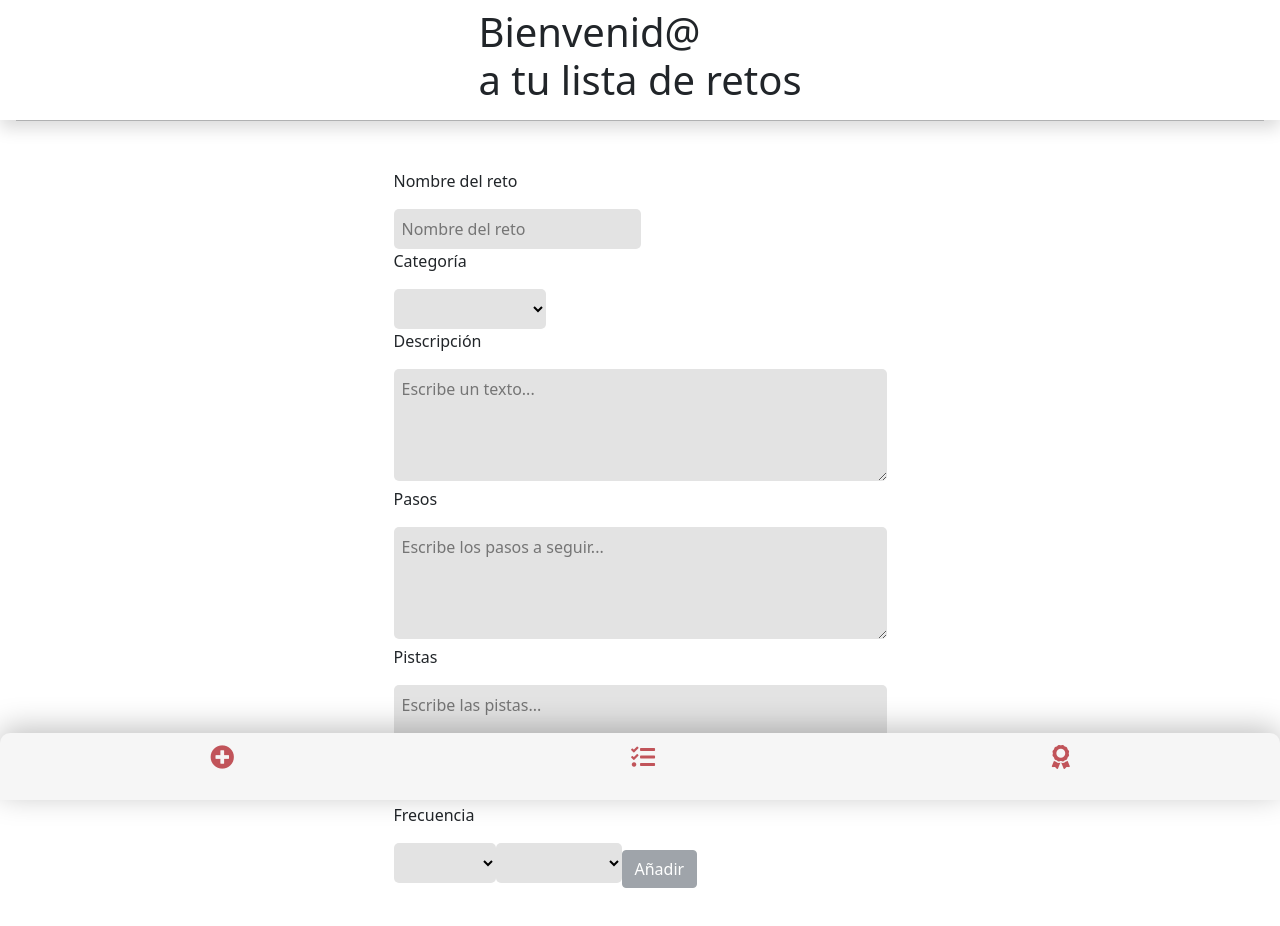
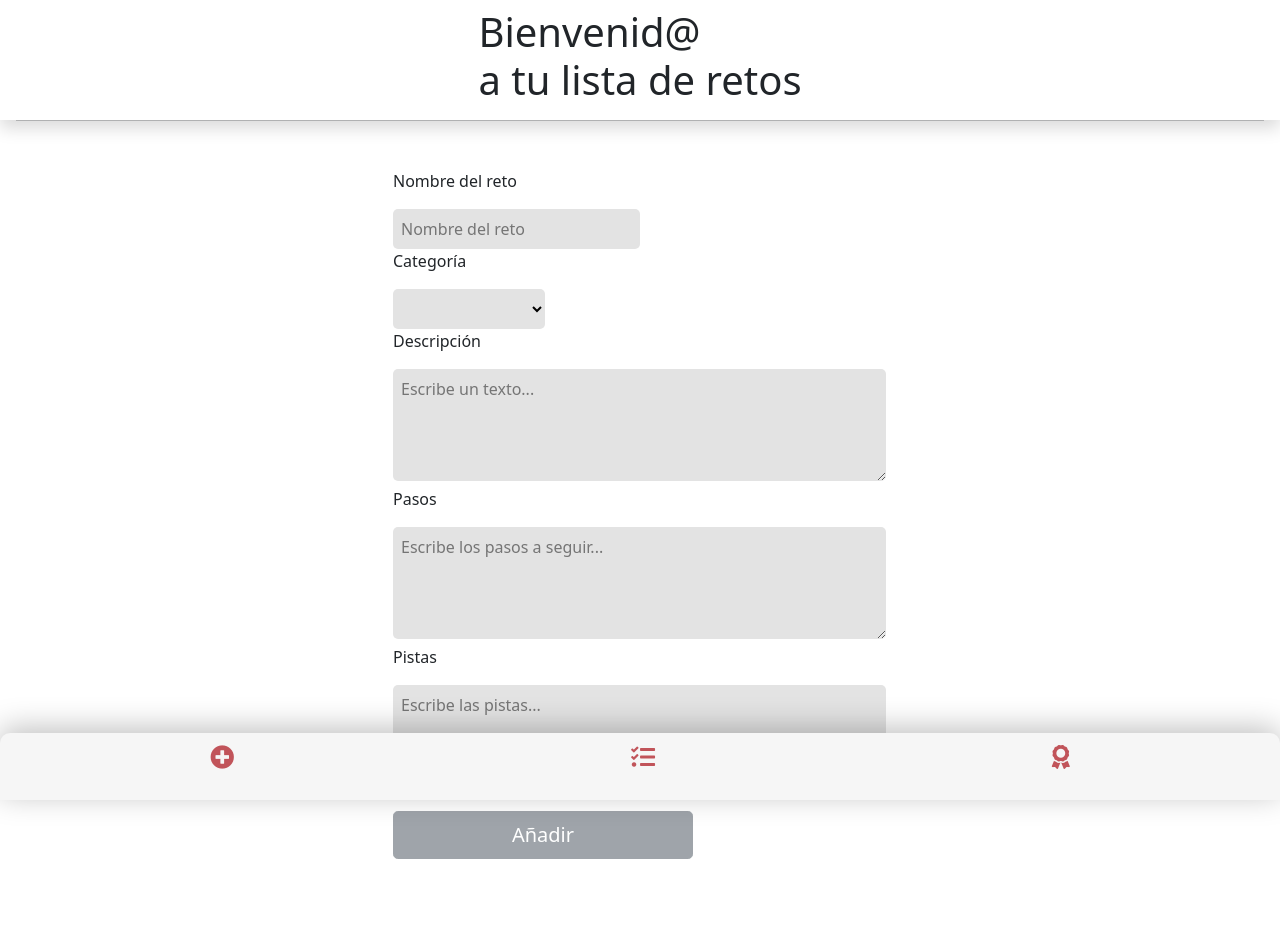
Before and after one commit to zeki14/AAA_vue3_vuex_Localstorage_CRUD, a Vue app: page /add in a window 1280 px wide. Shown: the top 926 px of the page. Built offline with nearby package versions, Linux system fonts and the light colour scheme.

Commit message:
funcion editar tareas

```diff
--- a/src/components/InputNewTask.vue
+++ b/src/components/InputNewTask.vue
@@ -27,7 +27,7 @@
             placeholder="Escribe un texto...">
         </textarea>
 
-        <label>Pasos</label>
+        <label for="steps">Pasos</label>
         <textarea
             id="steps"
             name="steps"
@@ -36,40 +36,18 @@
             placeholder="Escribe los pasos a seguir...">
         </textarea>
 
-        <label>Pistas</label>
+        <label for="clues">Pistas</label>
         <textarea
             id="clues"
              name="clues"
              v-model="task.clues"
-             rows="4"
-             cols="50"
+             rows="4" cols="50"
              placeholder="Escribe las pistas...">
         </textarea>
 
-        <label>Frecuencia</label>
-        <select
-            id="times"
-            name="times"
-            v-model="task.times">
-
-                <option value="value1">1 vez</option>
-                <option value="value2">2 veces</option>
-                <option value="value3">3 veces</option>
-                <option value="value4">4 vez</option>
-                <option value="value5" >5 veces</option>
-                <option value="value6">6 veces</option>
-                <option value="value7">Cada día</option>
-        </select>
-        <select
-            id="period"
-            name="period"
-            v-model="task.period">
-                <option value="value1">a la semana</option>
-                <option value="value2">al mes</option>
-        </select>
 
         <button
-            class="btn btn-secondary mt-2 btn-block"
+            class="btn btn-secondary btn-lg mx-auto mt-2 "
             type="submit"
             :disabled="bloquear"
         >
@@ -112,10 +90,9 @@
 
 
 
-  .btn-saving {
-    margin-top: 3vh;
-    padding: 1vh;
-    background-color: var(--complementary-color);
+  .btn-secondary {
+      width: 300px;
+      align-self: center;
   }
 
 </style>
--- a/src/router/index.js
+++ b/src/router/index.js
@@ -5,6 +5,7 @@ import Detail from '../views/Detail.vue'
 import History from '../views/History.vue'
 import NewTask from '../views/NewTask.vue'
 import Success from '../views/Success.vue'
+import Edit from '../views/Edit.vue'
 
 const routes = [
   {
@@ -31,6 +32,11 @@ const routes = [
     path: '/success',
     name: 'Success',
     component: Success
+  },
+  {
+    path: '/edit/:id',
+    name: 'Edit',
+    component: Edit
   }
 ]
 
--- a/src/views/Detail.vue
+++ b/src/views/Detail.vue
@@ -2,11 +2,19 @@
 <template>
 
     <div class="container">
+        <div class="d-flex flex-row justify-content-between">
             <h1 class="h3 text-primary"><i class="fas fa-info-circle"></i>  Al detalle:</h1>
+            <button class="btn btn-danger btn-sm mb-3" @click="deleteTasks(taskId)">
+                Eliminar
+            </button>
+             <button @click="goToEdit(task.id)" class="btn btn-primary btn-sm mb-3">
+                 Editar
+            </button>
+        </div>
             <div class="col-md-12" v-for="task in tasks" :key="task.id">
                 <div  v-if="taskId == task.id">
                     <div class="card p-2 mb-3 mx-3 shadow-sm">
-            <h2 class="textInBlack text-center">{{task.title}}</h2>
+                        <h2 class="textInBlack text-center">{{task.name}}</h2>
 
                         <div class="d-flex flex-row justify-content-between">
                             <h5 class="h6 fst-italic fw-light mx-2">Categoria: {{task.category}}</h5>
@@ -15,43 +23,49 @@
 
                         <h6 class="p textInBlack">{{task.description}}</h6>
                     </div>
-        <!-- <h3 class="p text-primary fw-bolder mx-1"><i class="fs-3 fas fa-shoe-prints"></i>   Pasos a seguir:</h3>
+                    <h3 class="p text-primary fw-bolder mx-1"><i class="fs-3 fas fa-shoe-prints"></i>   Pasos a seguir:</h3>
                     <ol >
-                <li v-for="step in task.steps" :key="step.key">
-                    <p>- {{step}}</p>
-                </li>
+                        <!-- <li v-for="step in task.steps" :key="step.key"> -->
+                            <p>{{ task.steps }}</p>
                     </ol>
 
                     <div class="col text-center">
-            <router-link class="btn btn-success btn-lg shadow-sm" to="/success" tag="button">¡CONSEGUIDO!</router-link>
+                        <router-link class="btn btn-success btn-lg shadow-sm mb-4" to="/success" tag="button">¡CONSEGUIDO!</router-link>
                     </div>
 
                     <h3 class="p text-primary fw-bolder mx-1"><i  class="fs-3 di fas fa-search-plus"></i>  Algunas pistas:</h3>
                     <ol>
-                <li v-for="clue in task.clues" :key="clue.id">
-                    <p>- {{clue}}</p>
-                </li> -->
-            <!-- </ol>  -->
+                        <!-- <li v-for="clue in task.clues" :key="clue.id"> -->
+                            <p> {{task.clues}}</p>
+
+                    </ol>
             </div>
         </div>
     </div>
 
 </template>
 <script>
-// import tasks from '@/assets/data/data.json'
 import { mapState, mapActions } from "vuex";
 
  export default {
     name:'Detail',
+     data(){
+   return{
+    taskId:this.$route.params.id,
+        }
+    },
     computed: {
         ...mapState(['tasks'])
     },
     methods: {
-        ...mapActions(['deleteTask'])
+        ...mapActions(['deleteTasks']),
+
+        goToEdit(id) {
+            let taskId = id
+            this.$router.push({name:'Edit',params:{id:taskId}}) }
     }
 
  }
-
 </script>
 
 
@@ -59,7 +73,7 @@ import { mapState, mapActions } from "vuex";
     .card{
         border-radius: 12px;
     }
-    .btn{
+    .btn-success{
         width: 250px;
     }
     .container{
--- /dev/null
+++ b/src/views/Edit.vue
@@ -0,0 +1,25 @@
+<template>
+  Editar {{$route.params.id}} - {{task}}
+  <form @submit.prevent="updateTask(task)">
+        <InputNewTask :task="task" />
+  </form>
+</template>
+
+<script>
+import { mapState, mapActions } from "vuex";
+import InputNewTask from "../components/InputNewTask";
+export default {
+    components: {
+        InputNewTask
+    },
+    computed:{
+        ...mapState(['task'])
+    },
+    methods: {
+        ...mapActions(['setTask','updateTask'])
+    },
+    created(){
+        this.setTask(this.$route.params.id)
+    }
+}
+</script>
--- a/src/views/History.vue
+++ b/src/views/History.vue
@@ -1,8 +1,6 @@
 <template>
     <main>
-    <Header />
 
-    <Footer />
 
 
 
@@ -11,14 +9,10 @@
 </template>
 
 <script>
-import Footer from '@/components/Footer';
-import Header from '@/components/Header';
 
 export default {
   name: 'Home',
   components: {
-    Footer,
-    Header
   }
 }
 </script>
--- a/src/views/NewTask.vue
+++ b/src/views/NewTask.vue
@@ -76,6 +76,7 @@ export default {
     justify-content: center;
     flex-direction: column;
     margin: auto;
+    margin-bottom: 80px;
   }
 
   main form {
--- a/src/views/Success.vue
+++ b/src/views/Success.vue
@@ -1,25 +1,25 @@
 <template>
-    <main>
+    <div class="container d-flex flex-column justify-content-center">
+        <!-- <img src="../assets/img/check.png" alt="Check Verde significa logro" class="align-self-center mt-3"> -->
+        <h3 class="text-center successColor fs-4 mt-3">Reto conseguido</h3>
+        <h1 class="text-center successColor mt-4">¡Sigue así!</h1>
+        <!-- <img src="../assets/img/aplauso.gif" alt="Gif de manos aplaudiendo" class="align-self-center mt-3"> -->
 
-
-
-
-        <Footer />
-
-
-
-
-    </main>
+    </div>
 </template>
 
 <script>
-import Footer from '@/components/Footer';
+</script>
 
-
-export default {
-  name: 'Home',
-  components: {
-    Footer
-  }
-}
-</script>
+<style scoped>
+    img{
+        width: 40vw;
+        max-width: 250px;
+    }
+    h1{
+        font-size: 2.5em;
+    }
+    .container{
+        padding-bottom: 80px;
+    }
+</style>
```
Also changed, not shown: src/views/Home.vue (+2 -31 lines). Lines whose indentation alone changed are shown as unchanged.
